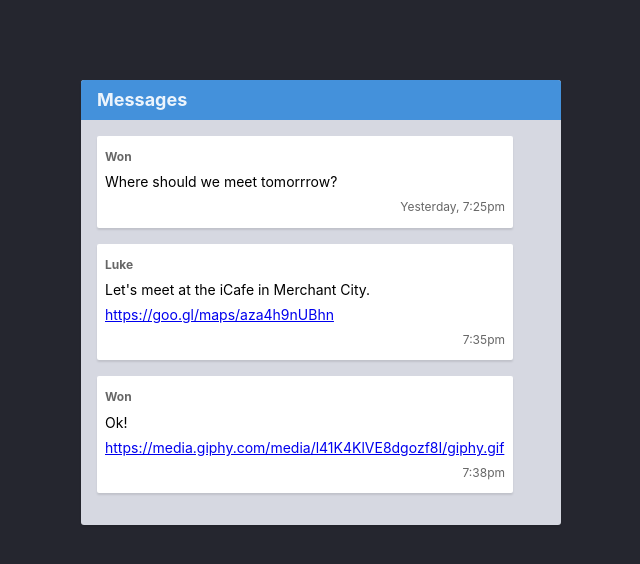
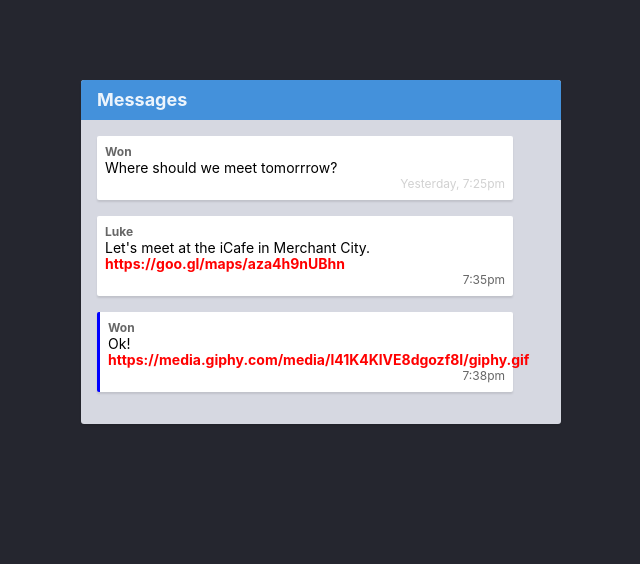
Before and after one commit to zaynab-dh/codi-project, a website: page week-1/6-css-properties/index.html in a window 1280 px wide. Shown: the whole page, without its empty margins (319-959 px from the left). Drawn offline with Linux system fonts and the light colour scheme.

Commit message:
completed 6-css-properties exercise

```diff
--- a/week-1/6-css-properties/styles.css
+++ b/week-1/6-css-properties/styles.css
@@ -1 +1,18 @@
 /* Add your CSS code below */
+a {
+  color: red;
+  font-weight: bold;
+  text-decoration: none;
+}
+time {
+  font-size: 0.9rem;
+}
+.message--unread {
+  border-left: 3px solid blue;
+}
+.message__time--old {
+  opacity: 0.3;
+}
+.message {
+  line-height: 1rem;
+}
```
